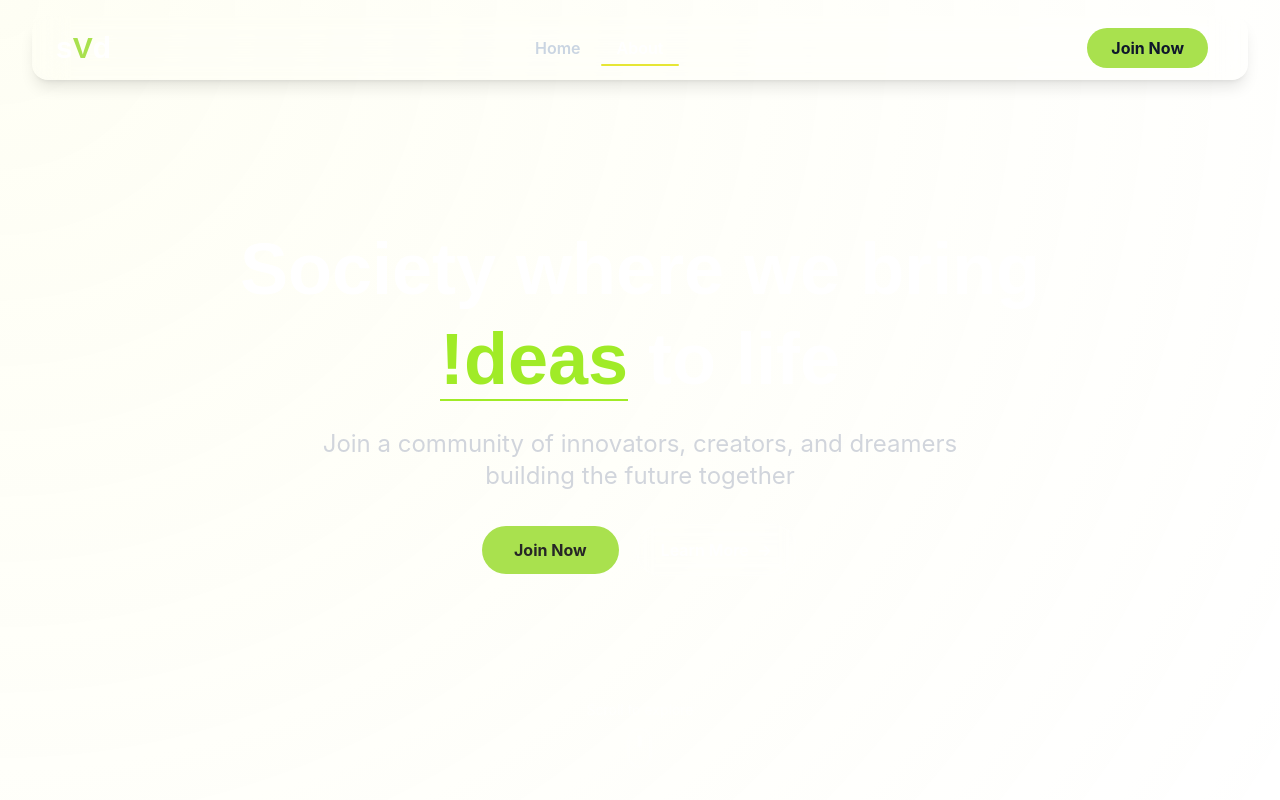
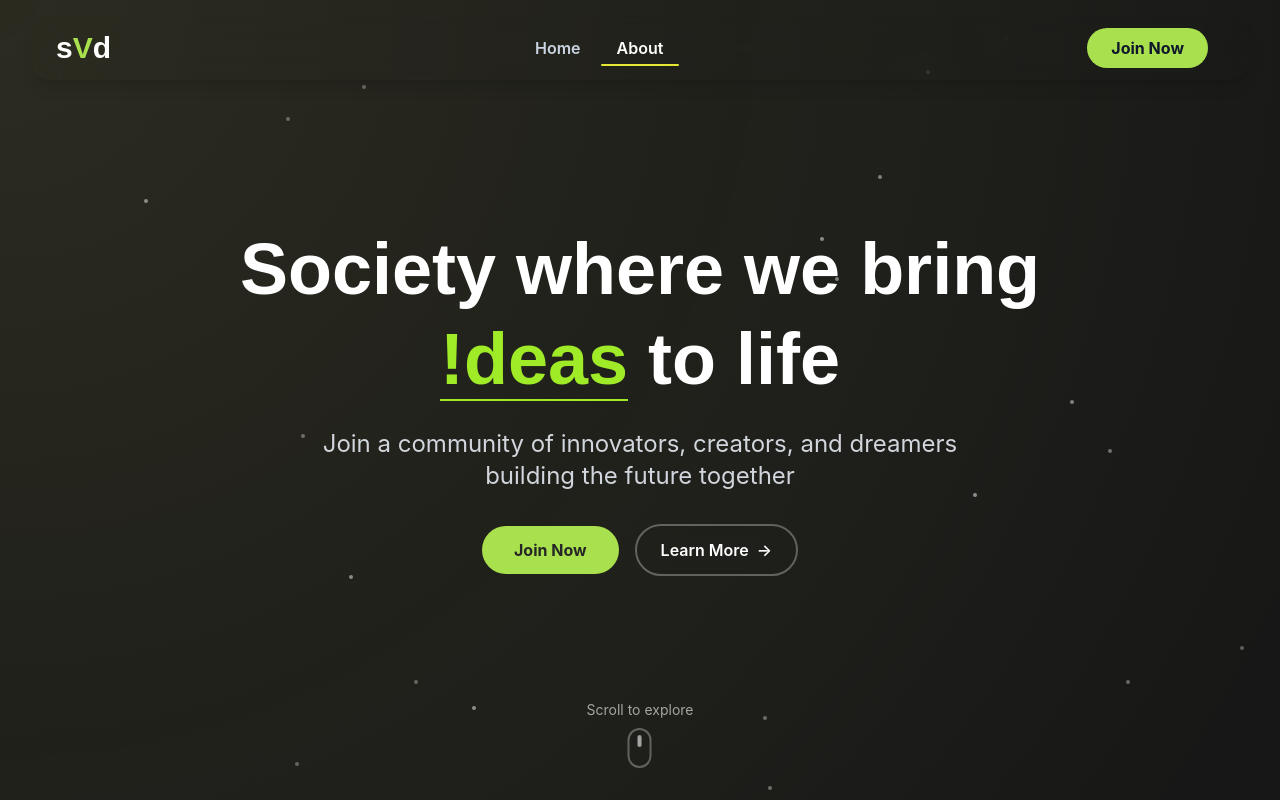
Before and after one commit to Pankajkumar2608/svdlabs, a Next.js app: page / in a window 1280 px wide. Shown: the top 800 px of the page. Built offline with nearby package versions, Linux system fonts and the light colour scheme.

Commit message:
fixed theme issue

```diff
--- a/app/globals.css
+++ b/app/globals.css
@@ -2,8 +2,8 @@
 @import url('https://fonts.googleapis.com/css2?family=Barlow+Condensed:ital,wght@0,100;0,200;0,300;0,400;0,500;0,600;0,700;0,800;0,900;1,100;1,200;1,300;1,400;1,500;1,600;1,700;1,800;1,900&family=Chakra+Petch:ital,wght@0,300;0,400;0,500;0,600;0,700;1,300;1,400;1,500;1,600;1,700&family=Lato:ital,wght@0,100;0,300;0,400;0,700;0,900;1,100;1,300;1,400;1,700;1,900&family=Mozilla+Headline:wght@200..700&family=Nunito:ital,wght@0,200..1000;1,200..1000&family=Quicksand:wght@300..700&family=Roboto+Mono:ital,wght@0,100..700;1,100..700&family=Roboto:ital,wght@0,100..900;1,100..900&family=Special+Gothic&display=swap');
 @import url('https://fonts.googleapis.com/css2?family=Barlow+Condensed:ital,wght@0,100;0,200;0,300;0,400;0,500;0,600;0,700;0,800;0,900;1,100;1,200;1,300;1,400;1,500;1,600;1,700;1,800;1,900&family=Chakra+Petch:ital,wght@0,300;0,400;0,500;0,600;0,700;1,300;1,400;1,500;1,600;1,700&family=Inter:ital,opsz,wght@0,14..32,100..900;1,14..32,100..900&family=Lato:ital,wght@0,100;0,300;0,400;0,700;0,900;1,100;1,300;1,400;1,700;1,900&family=Mozilla+Headline:wght@200..700&family=Nunito:ital,wght@0,200..1000;1,200..1000&family=Quicksand:wght@300..700&family=Roboto+Mono:ital,wght@0,100..700;1,100..700&family=Roboto:ital,wght@0,100..900;1,100..900&family=Special+Gothic&display=swap');
 :root {
-  --background: #ffffff;
-  --foreground: #171717;
+  --background: #171717;
+  --foreground: #ffffff;
 }
 
 /* @theme inline {
@@ -13,7 +13,7 @@
   --font-mono: var(--font-geist-mono);
 } */
 
-@media (prefers-color-scheme: dark) {
+/* @media (prefers-color-scheme: dark) {
   :root {
     --background: #090909;
     --foreground: #ededed;
@@ -24,7 +24,7 @@
     --background: #ffffff;
     --foreground: #171717;
   }
-}
+} */
 
 body {
   background: var(--background);
```
